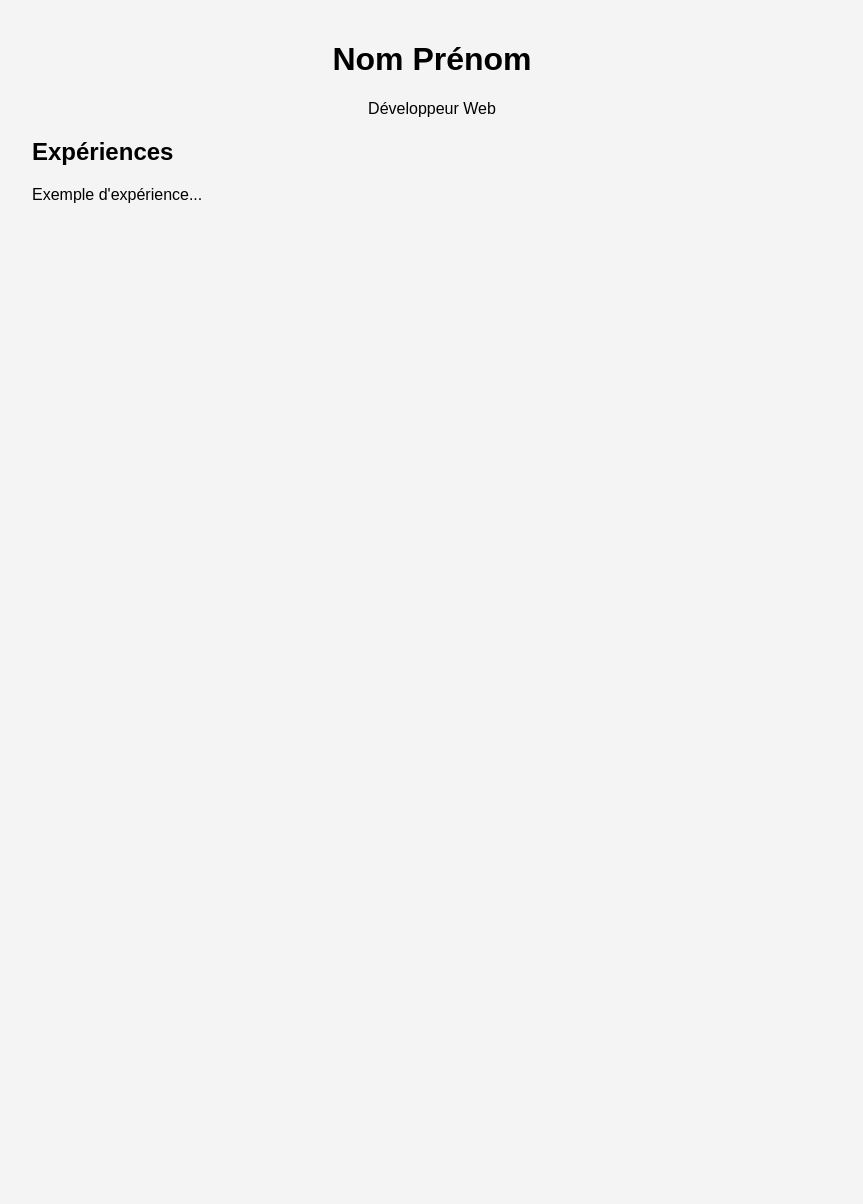
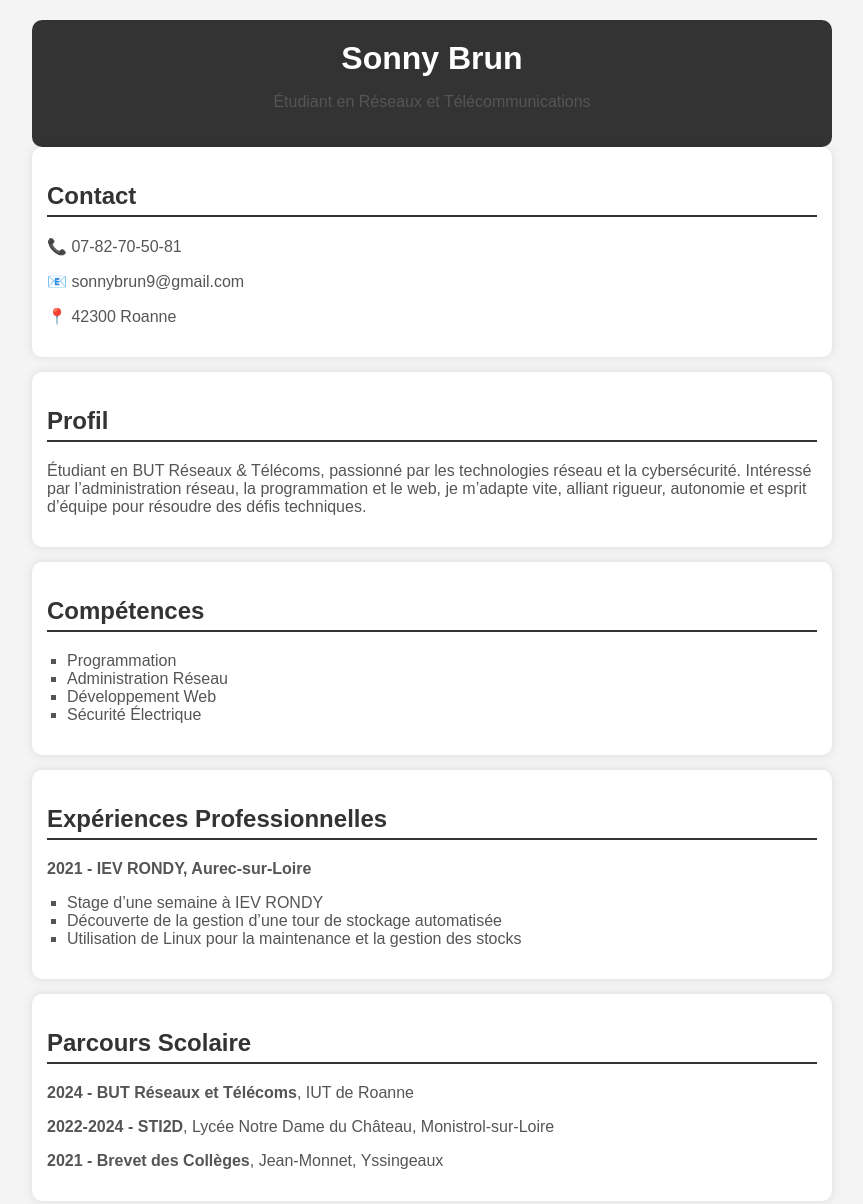
Before and after one commit to sonnybn/cv, a plain HTML site: page index.html in a window 1280 px wide. Shown: the top 1204 px of the page, without its empty margins (208-1071 px from the left). Before the commit the page ends 800 px from the top, so only its background shows below. Drawn offline with Linux system fonts and the light colour scheme.

Commit message:
Update n1

```diff
--- a/index.html
+++ b/index.html
@@ -3,18 +3,92 @@
 <head>
     <meta charset="UTF-8">
     <meta name="viewport" content="width=device-width, initial-scale=1.0">
-    <title>Mon CV</title>
+    <title>CV Sonny Brun</title>
     <link rel="stylesheet" href="style.css">
 </head>
 <body>
     <header>
-        <h1>Nom Prénom</h1>
-        <p>Développeur Web</p>
+        <h1>Sonny Brun</h1>
+        <p>Étudiant en Réseaux et Télécommunications</p>
     </header>
-    <section>
-        <h2>Expériences</h2>
-        <p>Exemple d'expérience...</p>
+
+    <section class="contact">
+        <h2>Contact</h2>
+        <p>📞 07-82-70-50-81</p>
+        <p>📧 sonnybrun9@gmail.com</p>
+        <p>📍 42300 Roanne</p>
     </section>
+
+    <section class="profil">
+        <h2>Profil</h2>
+        <p>Étudiant en BUT Réseaux & Télécoms, passionné par les technologies réseau et la cybersécurité.
+           Intéressé par l’administration réseau, la programmation et le web, je m’adapte vite, alliant rigueur,
+           autonomie et esprit d’équipe pour résoudre des défis techniques.</p>
+    </section>
+
+    <section class="competences">
+        <h2>Compétences</h2>
+        <ul>
+            <li>Programmation</li>
+            <li>Administration Réseau</li>
+            <li>Développement Web</li>
+            <li>Sécurité Électrique</li>
+        </ul>
+    </section>
+
+    <section class="experience">
+        <h2>Expériences Professionnelles</h2>
+        <p><strong>2021 - IEV RONDY, Aurec-sur-Loire</strong></p>
+        <ul>
+            <li>Stage d’une semaine à IEV RONDY</li>
+            <li>Découverte de la gestion d’une tour de stockage automatisée</li>
+            <li>Utilisation de Linux pour la maintenance et la gestion des stocks</li>
+        </ul>
+    </section>
+
+    <section class="parcours">
+        <h2>Parcours Scolaire</h2>
+        <p><strong>2024 - BUT Réseaux et Télécoms</strong>, IUT de Roanne</p>
+        <p><strong>2022-2024 - STI2D</strong>, Lycée Notre Dame du Château, Monistrol-sur-Loire</p>
+        <p><strong>2021 - Brevet des Collèges</strong>, Jean-Monnet, Yssingeaux</p>
+    </section>
+
+    <section class="langues">
+        <h2>Langues</h2>
+        <ul>
+            <li>Anglais (B1)</li>
+            <li>Espagnol (A1+)</li>
+        </ul>
+    </section>
+
+    <section class="certifications">
+        <h2>Certifications</h2>
+        <ul>
+            <li>MOOC ANSSI</li>
+            <li>PIX</li>
+        </ul>
+    </section>
+
+    <section class="personnel">
+        <h2>Compétences Personnelles</h2>
+        <ul>
+            <li>Autonomie</li>
+            <li>Adaptabilité</li>
+            <li>Esprit d'équipe</li>
+            <li>Curiosité</li>
+        </ul>
+    </section>
+
+    <section class="interets">
+        <h2>Centres d’Intérêts</h2>
+        <ul>
+            <li>Musique (Pianiste)</li>
+            <li>Crypto-monnaie</li>
+            <li>Voyage</li>
+            <li>Jeux Vidéo</li>
+        </ul>
+    </section>
+
     <script src="script.js"></script>
 </body>
 </html>
--- a/style.css
+++ b/style.css
@@ -5,6 +5,39 @@ body {
     padding: 20px;
     background-color: #f4f4f4;
 }
+
 header {
     text-align: center;
+    background: #333;
+    color: white;
+    padding: 20px;
+    border-radius: 10px;
 }
+
+h1 {
+    margin: 0;
+}
+
+h2 {
+    color: #333;
+    border-bottom: 2px solid #333;
+    padding-bottom: 5px;
+    margin-top: 20px;
+}
+
+p, li {
+    color: #555;
+}
+
+section {
+    background: white;
+    padding: 15px;
+    border-radius: 10px;
+    box-shadow: 0 0 10px rgba(0, 0, 0, 0.1);
+    margin-bottom: 15px;
+}
+
+ul {
+    list-style: square;
+    padding-left: 20px;
+}
```
